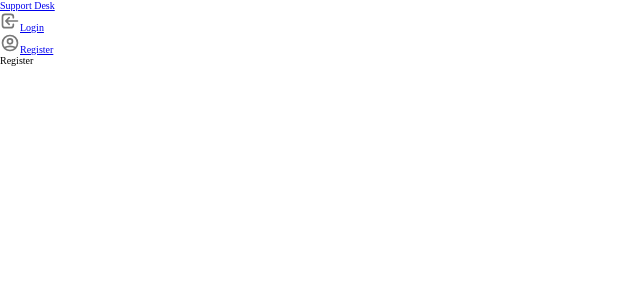
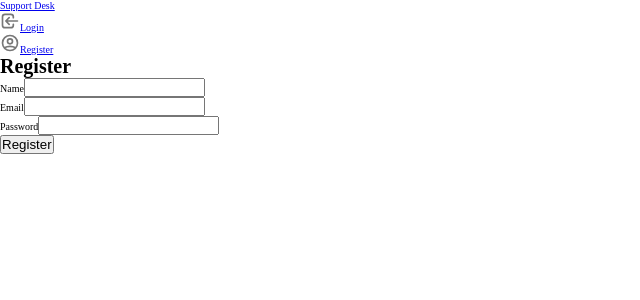
Before and after one commit to sundaray/supportdesk, a React (Create React App) app in the folder client/: page /register in a window 1280 px wide. Shown: the top 300 px of the page, without its empty margins (0-640 px from the left). Built offline with nearby package versions, Linux system fonts and the light colour scheme.

Commit message:
Created login & register forms

```diff
--- a/client/src/components/Login.js
+++ b/client/src/components/Login.js
@@ -1,7 +1,60 @@
 import React from "react";
+import { useFormik } from "formik";
+import * as Yup from "yup";
 
 const Login = () => {
-  return <div>Login</div>;
+  const formik = useFormik({
+    initialValues: {
+      email: "",
+      password: "",
+    },
+    validationSchema: Yup.object({
+      email: Yup.string()
+        .email("Invalid email address")
+        .required("Email is required."),
+      password: Yup.string()
+        .min(5, "Must be 5 characters or more")
+        .required("Password is required."),
+    }),
+    onSubmit: (values) => {
+      console.log(values);
+    },
+  });
+  return (
+    <div className="register-form-container">
+      <div>
+        <h1>Login</h1>
+      </div>
+      <form onSubmit={formik.handleSubmit}>
+        <div>
+          <label htmlFor="email">Email</label>
+          <input
+            id="email"
+            name="email"
+            type="email"
+            {...formik.getFieldProps("email")}
+          />
+          {formik.touched.email && formik.errors.email ? (
+            <span>{formik.errors.email}</span>
+          ) : null}
+        </div>
+        <div>
+          <label htmlFor="password">Password</label>
+          <input
+            id="password"
+            name="password"
+            type="password"
+            {...formik.getFieldProps("password")}
+          />
+          {formik.touched.password && formik.errors.password ? (
+            <span>{formik.errors.password}</span>
+          ) : null}
+        </div>
+        <div>
+          <button type="submit">Login</button>
+        </div>
+      </form>
+    </div>
+  );
 };
-
 export default Login;
--- a/client/src/components/Register.js
+++ b/client/src/components/Register.js
@@ -1,7 +1,76 @@
 import React from "react";
+import { useFormik } from "formik";
+import * as Yup from "yup";
 
 const Register = () => {
-  return <div>Register</div>;
+  const formik = useFormik({
+    initialValues: {
+      name: "",
+      email: "",
+      password: "",
+    },
+    validationSchema: Yup.object({
+      name: Yup.string()
+        .max(20, "Must be 20 characters or less")
+        .required("Name is required."),
+      email: Yup.string()
+        .email("Invalid email address")
+        .required("Email is required."),
+      password: Yup.string()
+        .min(5, "Must be 5 characters or more")
+        .required("Password is required."),
+    }),
+    onSubmit: (values) => {
+      console.log(values);
+    },
+  });
+  return (
+    <div className="register-form-container">
+      <div>
+        <h1>Register</h1>
+      </div>
+      <form onSubmit={formik.handleSubmit}>
+        <div>
+          <label htmlFor="name">Name</label>
+          <input
+            id="name"
+            name="name"
+            type="text"
+            {...formik.getFieldProps("name")}
+          />
+          {formik.touched.name && formik.errors.name ? (
+            <span>{formik.errors.name}</span>
+          ) : null}
+        </div>
+        <div>
+          <label htmlFor="email">Email</label>
+          <input
+            id="email"
+            name="email"
+            type="email"
+            {...formik.getFieldProps("email")}
+          />
+          {formik.touched.email && formik.errors.email ? (
+            <span>{formik.errors.email}</span>
+          ) : null}
+        </div>
+        <div>
+          <label htmlFor="password">Password</label>
+          <input
+            id="password"
+            name="password"
+            type="password"
+            {...formik.getFieldProps("password")}
+          />
+          {formik.touched.password && formik.errors.password ? (
+            <span>{formik.errors.password}</span>
+          ) : null}
+        </div>
+        <div>
+          <button type="submit">Register</button>
+        </div>
+      </form>
+    </div>
+  );
 };
-
 export default Register;
```
Also changed, not shown: client/src/setupProxy.js (added, +10 -0 lines).
